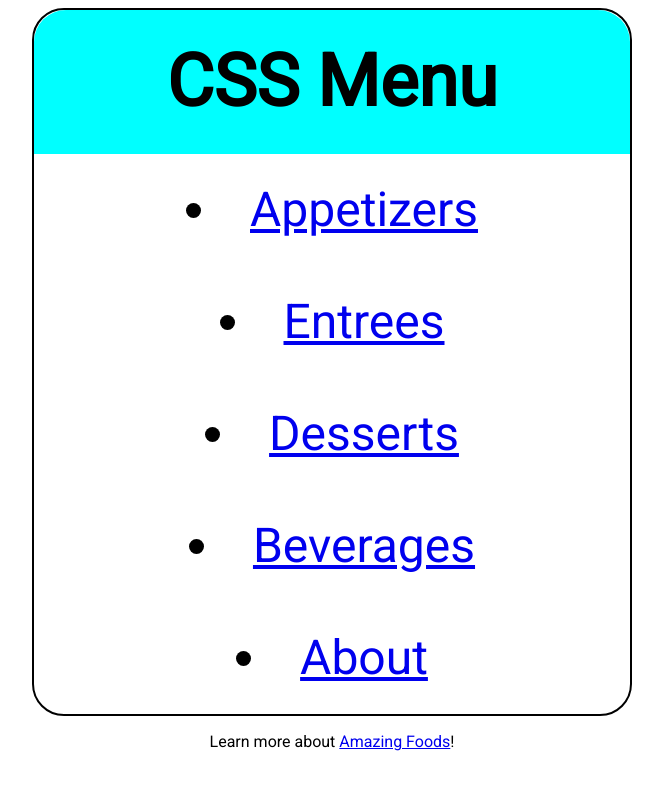
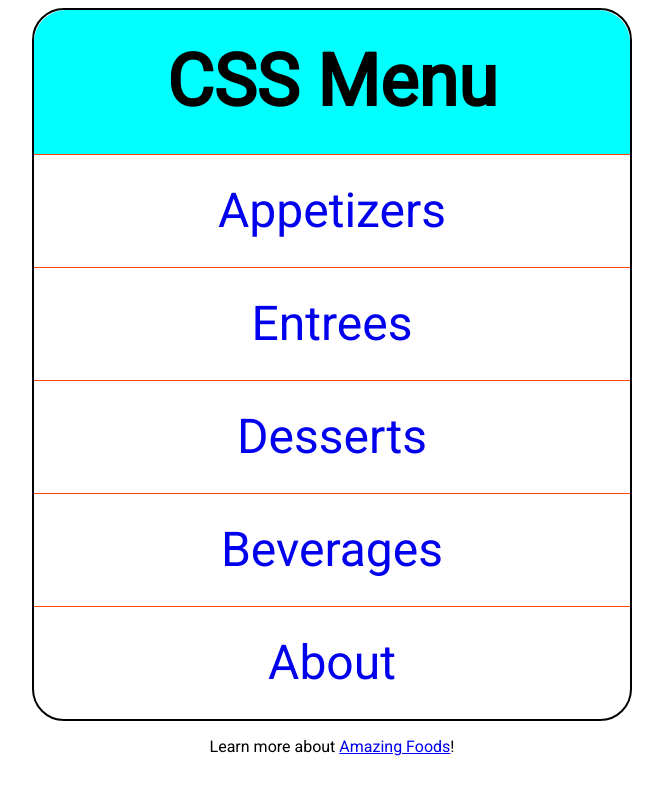
Before and after one commit to AfnanQureshi1/Learning-JS, a website: page Practice CSS/CSS Menu/index.html in a window 1280 px wide. Shown: the whole page, without its empty margins (308-971 px from the left). Drawn offline with Linux system fonts and the light colour scheme.

Commit message:
css updated mini app css

```diff
--- a/Practice CSS/CSS Menu/css/style.css
+++ b/Practice CSS/CSS Menu/css/style.css
@@ -29,5 +29,31 @@
 }
 
 ul{
-    list-style-position: inside;
+    list-style-type: none;
+
 }
+
+li {
+    border-top: 1px solid orangered;
+}
+
+li a {
+    display: block;
+}
+
+li a,
+li a:visited {
+    text-decoration: none;
+    color: 333px;
+}
+
+li a:hover,
+li a:focus{
+    background: grey;
+    color:bisque;
+    cursor:pointer;
+}
+
+li:last-child a {
+    border-radius: 0 0 2rem 2rem;
+}
```
